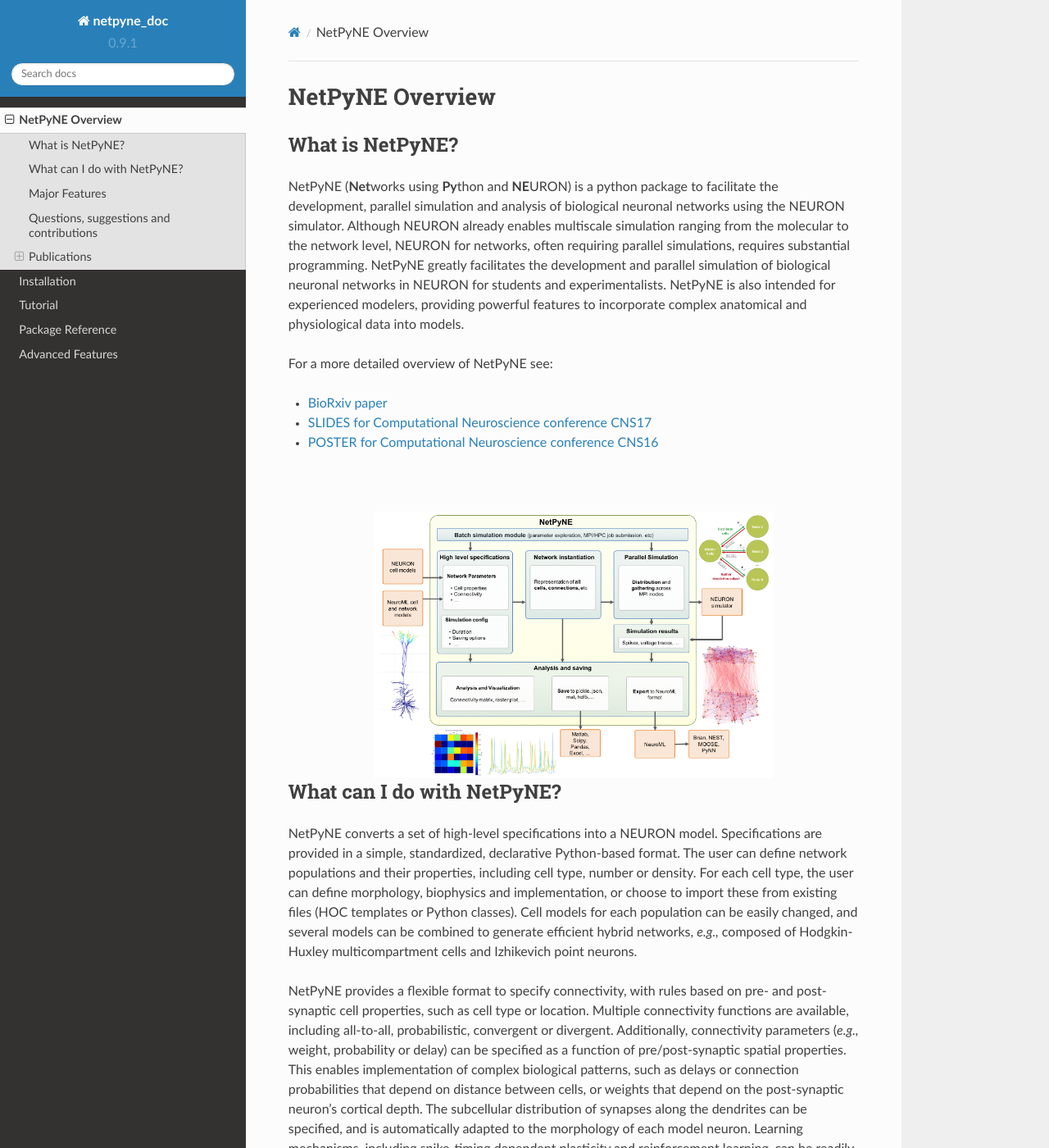
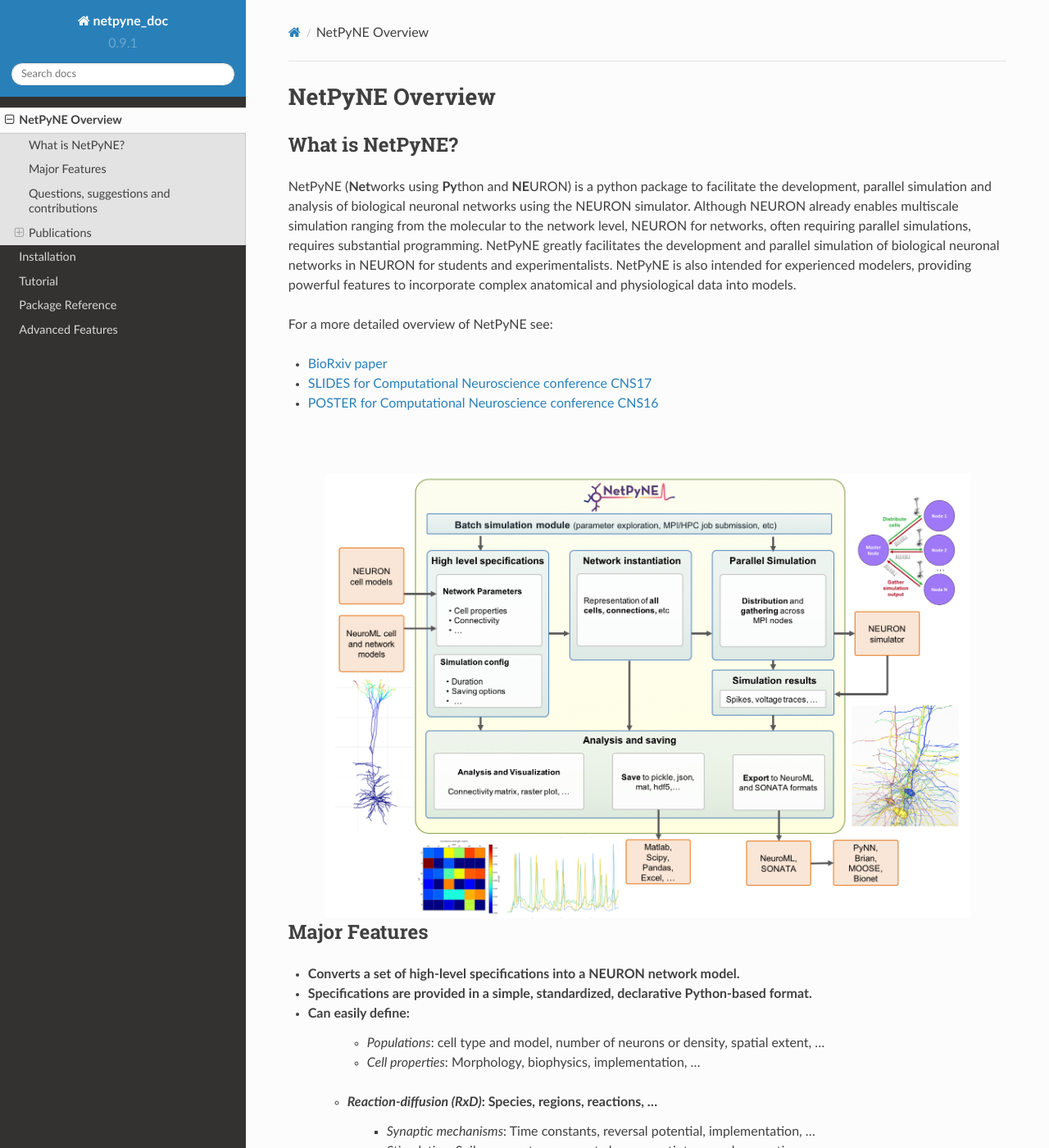
Before and after one commit to suny-downstate-medical-center/netpyne, a Sphinx documentation site: the page built from doc/source/overview.rst, in a window 1280 px wide and 1400 px high. Shown: the whole window at 82% size. Built offline with Sphinx 7.4.7 and the Read the Docs theme 2.0.0, drawn with Linux system fonts in a browser that asks for light colours; some of the changed text lies outside the part shown.

Commit message:
fixed doc

```diff
--- /dev/null
+++ b/doc/source/_static/style.css
@@ -0,0 +1,3 @@
+.wy-nav-content {
+    max-width: 1000px !important;
+}
--- /dev/null
+++ b/doc/source/_templates/layout.html
@@ -0,0 +1,4 @@
+{% extends "!layout.html" %}
+{% block extrahead %}
+    <link href="{{ pathto("_static/style.css", True) }}" rel="stylesheet" type="text/css">
+{% endblock %}
--- a/doc/source/overview.rst
+++ b/doc/source/overview.rst
@@ -18,54 +18,38 @@
 |
 
 .. image:: figs/schematic.png
-	:width: 70%
+	:width: 90%
 	:align: center
-
-What can I do with NetPyNE?
----------------------------
-
-NetPyNE converts a set of high-level specifications into a NEURON model. Specifications are provided in a simple, standardized, declarative Python-based format. The user can define network populations and their properties, including cell type, number or density. For each cell type, the user can define morphology, biophysics and implementation, or choose to import these from existing files (HOC templates or Python classes). Cell models for each population can be easily changed, and several models can be combined to generate efficient hybrid networks, *e.g.,* composed of Hodgkin-Huxley multicompartment cells and Izhikevich point neurons.
-
-NetPyNE provides a flexible format to specify connectivity, with rules based on pre- and post-synaptic cell properties, such as cell type or location. Multiple connectivity functions are available, including all-to-all, probabilistic, convergent or divergent. Additionally, connectivity parameters (*e.g.,* weight, probability or delay) can be specified as a function of pre/post-synaptic spatial properties. This enables implementation of complex biological patterns, such as delays or connection probabilities that depend on distance between cells, or weights that depend on the post-synaptic neuron’s cortical depth. The subcellular distribution of synapses along the dendrites can be specified, and is automatically adapted to the morphology of each model neuron. Learning mechanisms, including spike-timing dependent plasticity and reinforcement learning, can be readily incorporated.
-
-Using the high-level network specifications, NetPyNE instantiates the full model (all cells and connections) as a hierarchical Python structure including the NEURON objects necessary for simulation. Based on a set of simulation options (*e.g.,* duration, integration step), NetPyNE runs the model in parallel using MPI, eliminating the burdensome task of manually distributing the workload and gathering data across computing nodes. Optionally NetPyNE plots output data, such as spike raster plots, LFP power spectra, connectivity matrix, or intrinsic time-varying variables (*e.g.,* voltage) of any subset of cells. To facilitate data sharing, the package saves and loads the high-level specifications, instantiated network, and simulation results using common file formats (Pickle, Matlab, JSON or HDF5). NetPyNE can convert instantiated networks to and from NeuroML, a standard data format for exchanging models in computational neuroscience.
-
-NetPyNE has been used to develop a variety of multiscale models: primary motor cortex with cortical depth-dependent connectivity; the claustrum; and sensorimotor cortex that learns to control a virtual arm. The package is easily installed via pip, and includes comprehensive online documentation, a step-by-step tutorial and example networks.
-
-NetPyNE has also been integrated with other tools in theneuroscience community: it adds flexibility to the Human Neocortical Neurosolver (https://hnn.brown.edu/) cortical model, is used by Open Source Brain (www.opensourcebrain.org) to run parallel simulation of NeuroML-based NEURON models, and is available to run simulations on XSEDE supercomputers via the Neuroscience Gateway (www.nsgportal.org).
-
 
 Major Features
 --------------
 
-* Converts a set of high-level specifications into a NEURON network model.
+* **Converts a set of high-level specifications into a NEURON network model.**
 
-* Specifications are provided in a simple, standardized, declarative Python-based format.
+* **Specifications are provided in a simple, standardized, declarative Python-based format.**
 
 * Can easily define:
-
 	* *Populations*: cell type and model, number of neurons or density, spatial extent, ...
 	* *Cell properties*: Morphology, biophysics, implementation, ...
+    * *Reaction-diffusion (RxD)*: Species, regions, reactions, ...
 	* *Synaptic mechanisms*: Time constants, reversal potential, implementation, ...
 	* *Stimulation*: Spike generators, current clamps, spatiotemporal properties, ...
 	* *Connectivity rules*: conditions of pre- an post-synaptic cells, different functions, ...
 	* *Simulation configuration*: duration, saving and analysis, graphical output, ...
 
 * Cell properties highlights:
-
 	* Import existing HOC and Python defined cell models into NetPyNE format.
 	* Readily change model implementation *e.g.,* from Hodgkin-Huxley multicompartment to Izhikevich point neuron
 	* Combine multiple cell models into hybrid networks for efficient large-scale networks.
 
 * Connectivity rules highlights:
-
 	* Flexible connectivity rules based on pre- and post-synaptic cell properties (*e.g.,* cell type or location).
 	* Connectivity functions available: all-to-all, probabilistic, convergent, divergent, and explicit list.
 	* Can specify parameters (*e.g.,* weight, probability or delay) as a function of pre/post-synaptic spatial properties, *e.g.,* delays or probability that depend on distance between cells or cortical depth.
 	* Can specify subcellular distribution of synapses along the dendrites, and will be automatically adapted to the morphology of each model neuron.
 	* Can easily add learning mechanisms to synapses, including STDP and reinforcement learning.
 
-* Generates NEURON network instance ready for MPI parallel simulation -- takes care of cell distribution and gathering of data.
+* **Generates NEURON network instance ready for MPI parallel simulation -- takes care of cell distribution and gathering of data.**
 
 * Analysis and plotting of network and simulation output:
 	* Raster plot
@@ -80,13 +64,18 @@
 * Facilitates data sharing:
 	* Can save/load high-level specs, network instance, simulation configuration and simulation results.
 	* Multiple formats supported: pickle, Matlab, JSON, CSV, HDF5
-	* Can export/import to/from NeuroML, the standard format for neural models.
+	* Can export/import to/from NeuroML and SONATA, standardized formats for neural models.
 
 * Batch simulations:
 	* Easy specification of parameters and range of values to explore in batch simulations.
 	* Pre-defined, configurable setups to automatically submit jobs in multicore machines (Bulletin board) or supercomputers (SLURM or PBS Torque)
 	* Analysis and visualization of multidimensional batch simulation results.
 
+* Current usage:
+    * Used to develop models of many different brain regions and phenomena. See full list at www.netpyne.org/models
+    * Integrated with the Human Neocortical Neurosolver (https://hnn.brown.edu/) to add flexibility to its cortical model
+    * Used by Open Source Brain (www.opensourcebrain.org) to run parallel simulation of NeuroML-based NEURON models
+    * Available to run simulations on XSEDE supercomputers via the Neuroscience Gateway (www.nsgportal.org).
 
 Questions, suggestions and contributions
 -----------------------------------------
@@ -108,7 +97,7 @@
 About NetPyNE
 ^^^^^^^^^^^^^^^^
 
-- Dura-Bernal S, Suter B, Gleeson P, Cantarelli M, Quintana A, Rodriguez F, Kedziora DJ, Chadderdon GL, Kerr CC, Neymotin SA, McDougal R, Hines M, Shepherd GMG, Lytton WW. (2018) NetPyNE: a tool for data-driven multiscale modeling of brain circuits. `bioRxiv 461137 <https://www.biorxiv.org/content/early/2018/11/03/461137>`_
+- Dura-Bernal S, Suter B, Gleeson P, Cantarelli M, Quintana A, Rodriguez F, Kedziora DJ, Chadderdon GL, Kerr CC, Neymotin SA, McDougal R, Hines M, Shepherd GMG, Lytton WW. **NetPyNE: a tool for data-driven multiscale modeling of brain circuits.** `bioRxiv 461137 <https://www.biorxiv.org/content/early/2018/11/03/461137>`_ , *2018.*
 
 - Dura-Bernal S, Suter BA, Quintana A, Cantarelli M, Gleeson P, Rodriguez F, Neymotin SA, Hines M, Shepherd GMG, Lytton WW. **NetPyNE: a GUI-based tool to build, simulate and analyze large-scale, data-driven network models in parallel NEURON.** *Society for Neuroscience (SfN), 2018*.
 
```
Also changed, not shown: other parts of doc/source/overview.rst (+2 -0 lines), doc/source/install.rst (+19 -18 lines), doc/source/figs/schematic.png.
